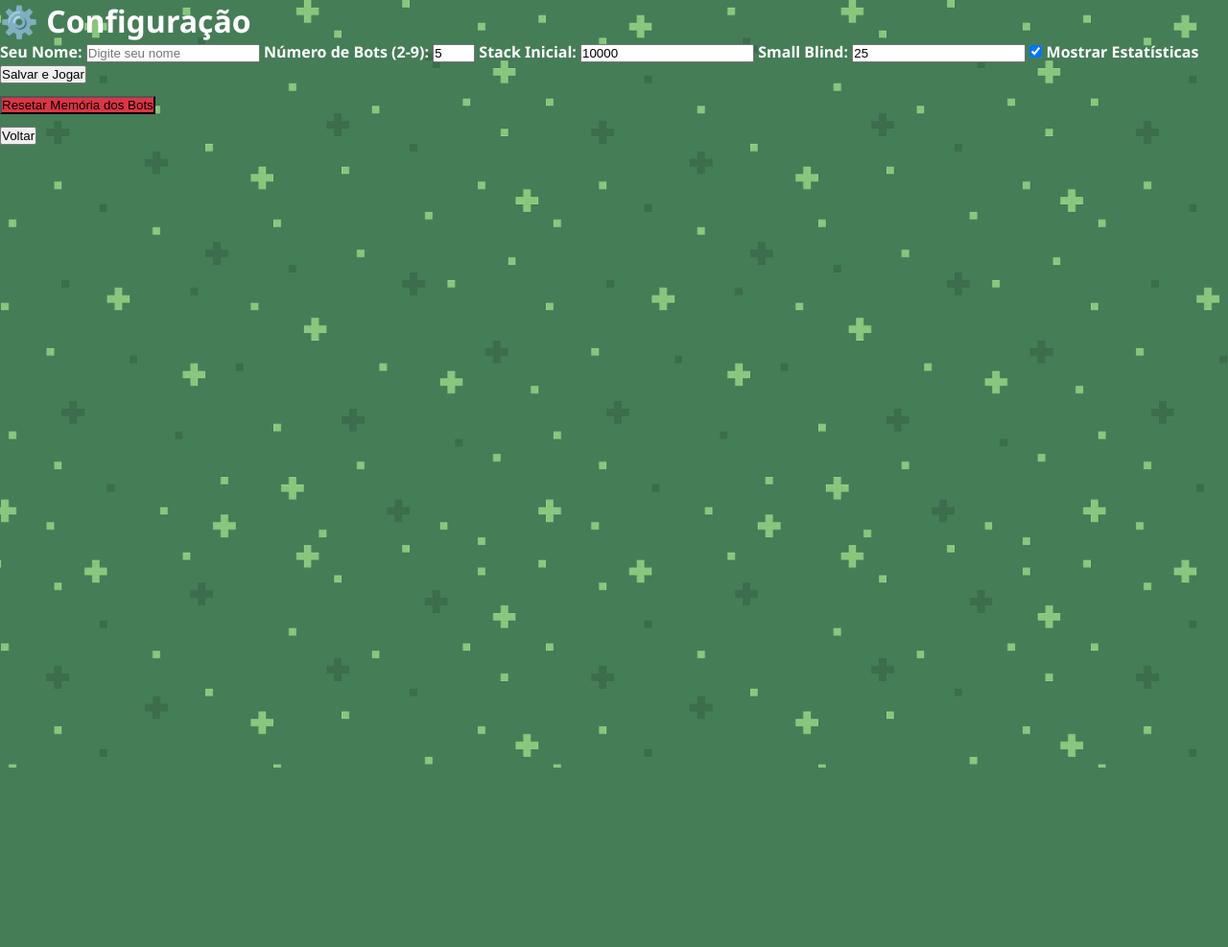
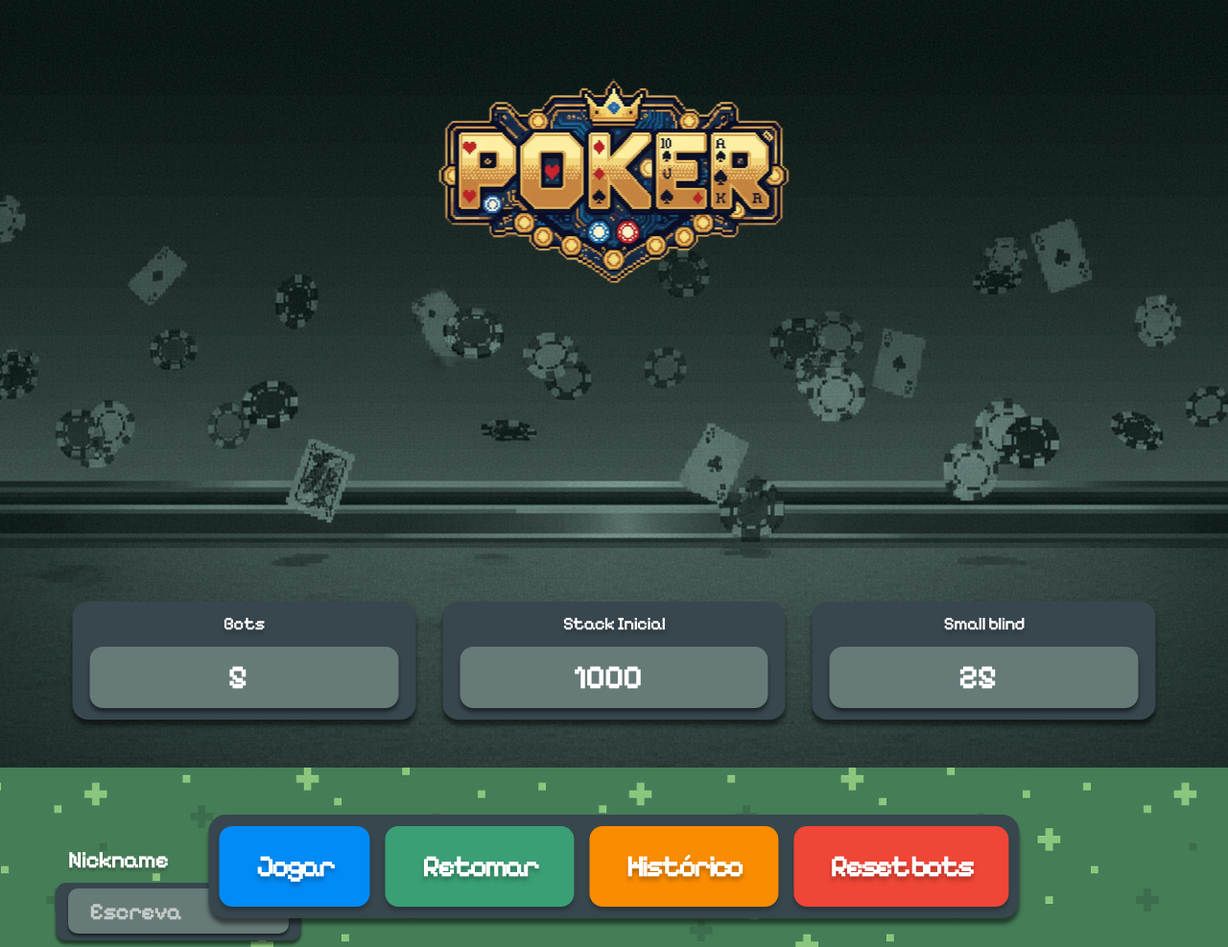
Before and after one commit to crsthn-slv/poker-game, a Flask app: page /config.html in a window 1280 px wide. Shown: the whole page at 96% size. Before the commit the page ends 800 px from the top, so only its background shows below. Run offline with Flask 3, Linux system fonts and the light colour scheme.

Commit message:
Implementa UI da página de configuração conforme Figma
- Adiciona layout completo da página de configuração
- Implementa logo centralizada, campos de configuração e botões
- Adiciona campo de nickname no canto inferior esquerdo
- Implementa botões: Jogar, Retomar, Histórico e Reset Bots
- Remove checkbox de estatísticas
- Usa fonte Pixelify Sans em todos os elementos
- Adiciona background bg config.png
- Logo reduzida em 50% e centralizada
- Otimizações de CSS com valores fixos em rem

```diff
--- a/web/css/style.css
+++ b/web/css/style.css
@@ -22,7 +22,7 @@
 }
 
 body {
-    font-family: 'Rajdhani', 'Segoe UI', Tahoma, Geneva, Verdana, sans-serif;
+    font-family: 'Pixelify Sans', sans-serif;
     background: url('../images/background.png') no-repeat center center fixed;
     background-size: cover;
     color: var(--text-primary);
@@ -84,7 +84,6 @@ body {
     border-radius: 8px;
     padding: 8px 16px;
     color: var(--text-primary);
-    font-family: 'Rajdhani', sans-serif;
     font-weight: 700;
     font-size: 16px;
     cursor: pointer;
@@ -382,7 +381,6 @@ body {
     text-align: center;
     font-size: 24px;
     font-weight: 700;
-    font-family: 'Rajdhani', sans-serif;
     text-shadow: 0px 2px 4px rgba(0, 0, 0, 0.5);
     z-index: 2000;
     box-shadow: 0px 4px 8px rgba(0, 0, 0, 0.3);
@@ -663,7 +661,6 @@ body {
     border-radius: 14px;
     font-size: 45px;
     font-weight: 700;
-    font-family: 'Rajdhani', sans-serif;
     color: var(--text-primary);
     text-shadow: 0px 4px 4px rgba(0, 0, 0, 0.25);
     letter-spacing: -2.25px;
@@ -780,7 +777,6 @@ body {
     }
 }
     font-weight: 700;
-    font-family: 'Rajdhani', sans-serif;
     width: 120px;
     text-align: center;
 }
@@ -871,7 +867,6 @@ body {
     padding: 10px 24px;
     font-size: 24px;
     font-weight: 700;
-    font-family: 'Rajdhani', sans-serif;
     color: var(--text-primary);
     text-shadow: 0px 2px 2px rgba(0, 0, 0, 0.25);
     letter-spacing: -1.2px;
@@ -896,7 +891,6 @@ body {
     border: none;
     padding: 10px 20px;
     border-radius: 8px;
-    font-family: 'Rajdhani', sans-serif;
     font-weight: 700;
     font-size: 18px;
     cursor: pointer;
@@ -948,3 +942,243 @@ body {
         min-width: 100px;
     }
 }
+
+/* ============================================
+   PÁGINA DE CONFIGURAÇÃO
+   ============================================ */
+
+.config-page {
+    position: relative;
+    min-height: 100vh;
+    overflow: hidden;
+}
+
+.config-background {
+    position: fixed;
+    top: 0;
+    left: 0;
+    width: 100%;
+    height: 100%;
+    background: url('../images/bg%20config.png') no-repeat center center;
+    background-size: cover;
+    z-index: -1;
+}
+
+/* Logo */
+.config-logo-container {
+    position: absolute;
+    top: 3.875rem;
+    left: 50%;
+    transform: translateX(-50%);
+    width: 26.4375rem;
+    height: 14.9375rem;
+    display: flex;
+    align-items: center;
+    justify-content: center;
+    z-index: 1;
+}
+
+.config-logo {
+    max-width: 100%;
+    max-height: 100%;
+    object-fit: contain;
+}
+
+.config-logo-placeholder {
+    width: 100%;
+    height: 100%;
+    display: flex;
+    align-items: center;
+    justify-content: center;
+}
+
+.config-logo-text {
+    font-weight: 700;
+    font-size: 7.5rem;
+    color: var(--text-primary);
+    text-shadow: 0 0.25rem 0.25rem rgba(0, 0, 0, 0.25);
+    letter-spacing: -0.375rem;
+}
+
+/* Campos de Configuração */
+.config-fields-container {
+    position: absolute;
+    top: 39.1875rem;
+    left: 50%;
+    transform: translateX(-50%);
+    display: flex;
+    gap: 1.75rem;
+    width: 70.5625rem;
+    z-index: 1;
+}
+
+.config-field {
+    flex: 1;
+    display: flex;
+    flex-direction: column;
+    min-width: 0;
+}
+
+.config-input-wrapper {
+    width: 100%;
+    background: #38474e;
+    border-radius: 1rem;
+    padding: 0.75rem 1.125rem;
+    box-shadow: 0 0.375rem 0.25rem rgba(0, 0, 0, 0.5);
+    display: flex;
+    flex-direction: column;
+    gap: 0.75rem;
+}
+
+.config-field-label {
+    font-weight: 600;
+    font-size: 1.1875rem;
+    color: var(--text-primary);
+    text-shadow: 0 0.25rem 0.25rem rgba(0, 0, 0, 0.25);
+    letter-spacing: -0.05rem;
+    text-align: center;
+    line-height: 1.2;
+}
+
+.config-input {
+    width: 100%;
+    background: #667a78;
+    border: none;
+    border-radius: 0.875rem;
+    padding: 0.6875rem 2rem;
+    font-family: 'Pixelify Sans', sans-serif;
+    font-weight: 700;
+    font-size: 2.1875rem;
+    color: var(--text-primary);
+    text-align: center;
+    letter-spacing: -0.109375rem;
+    box-shadow: 0 0.25rem 0.25rem rgba(0, 0, 0, 0.5);
+    outline: none;
+    transition: background 0.2s;
+}
+
+.config-input:focus {
+    background: #7a8d8b;
+}
+
+/* Nickname (canto inferior esquerdo) */
+.config-nickname-container {
+    position: absolute;
+    top: 55.0625rem;
+    left: 3.625rem;
+    width: 16rem;
+    height: 6.603875rem;
+    display: flex;
+    flex-direction: column;
+    gap: 0.531875rem;
+    z-index: 1;
+}
+
+.config-nickname-label {
+    font-weight: 700;
+    font-size: 1.55rem;
+    color: var(--text-primary);
+    text-shadow: 0 0.177rem 0.177rem rgba(0, 0, 0, 0.25);
+    letter-spacing: -0.0775rem;
+    padding: 0 0.8rem;
+}
+
+.config-nickname-input-wrapper {
+    width: 100%;
+    background: #38474e;
+    border-radius: 0.709rem;
+    padding: 0.4rem 0.8rem;
+    box-shadow: 0 0.266rem 0.177rem rgba(0, 0, 0, 0.5);
+}
+
+.config-nickname-input {
+    width: 100%;
+    height: 2.97rem;
+    background: #667a78;
+    border: none;
+    border-radius: 0.62rem;
+    padding: 0.5rem 1.4rem;
+    font-family: 'Pixelify Sans', sans-serif;
+    font-weight: 700;
+    font-size: 1.55rem;
+    color: var(--text-primary);
+    letter-spacing: -0.0775rem;
+    box-shadow: 0 0.177rem 0.177rem rgba(0, 0, 0, 0.5);
+    outline: none;
+    transition: background 0.2s;
+}
+
+.config-nickname-input::placeholder {
+    color: rgba(255, 255, 255, 0.6);
+}
+
+.config-nickname-input:focus {
+    background: #7a8d8b;
+}
+
+/* Botões de Ação */
+.config-buttons-container {
+    position: absolute;
+    top: 53.0625rem;
+    left: 50%;
+    transform: translateX(-50%);
+    display: flex;
+    flex-direction: row;
+    gap: 1rem;
+    align-items: center;
+    background: #38474e;
+    padding: 0.75rem 0.6875rem;
+    border-radius: 1.125rem;
+    box-shadow: 0 0.375rem 0.25rem rgba(0, 0, 0, 0.5);
+    z-index: 1;
+}
+
+.config-btn {
+    font-family: 'Pixelify Sans', sans-serif;
+    font-weight: 700;
+    border: none;
+    border-radius: 0.875rem;
+    cursor: pointer;
+    transition: all 0.2s;
+    box-shadow: 0 0.25rem 0.25rem rgba(0, 0, 0, 0.25);
+    color: var(--text-primary);
+    text-shadow: 0 0.25rem 0.25rem rgba(0, 0, 0, 0.25);
+    display: flex;
+    align-items: center;
+    justify-content: center;
+    white-space: nowrap;
+}
+
+.config-btn:hover {
+    transform: translateY(-0.125rem);
+    box-shadow: 0 0.375rem 0.5rem rgba(0, 0, 0, 0.3);
+}
+
+.config-btn:active {
+    transform: translateY(0);
+}
+
+.config-btn-play {
+    background: #018bf6;
+}
+
+.config-btn-resume {
+    background: #3a9f75;
+}
+
+.config-btn-history {
+    background: #fa8c01;
+}
+
+.config-btn-reset {
+    background: #ef4637;
+}
+
+.config-btn-play,
+.config-btn-resume,
+.config-btn-history,
+.config-btn-reset {
+    font-size: 2rem;
+    padding: 1.4375rem 2.4rem;
+    letter-spacing: -0.225rem;
+}
--- a/web/templates/config.html
+++ b/web/templates/config.html
@@ -4,40 +4,62 @@
     <meta charset="UTF-8">
     <meta name="viewport" content="width=device-width, initial-scale=1.0">
     <title>Configuração - Poker Game</title>
+    <link rel="preconnect" href="https://fonts.googleapis.com">
+    <link rel="preconnect" href="https://fonts.gstatic.com" crossorigin>
+    <link href="https://fonts.googleapis.com/css2?family=Pixelify+Sans:wght@400;500;600;700&display=swap" rel="stylesheet">
     <link rel="stylesheet" href="css/style.css">
 </head>
-<body>
-    <div class="container">
-        <h1>⚙️ Configuração</h1>
-        <div class="config-card">
-            <label for="playerName">Seu Nome:</label>
-            <input type="text" id="playerName" placeholder="Digite seu nome" maxlength="20">
+<body class="config-page">
+    <div class="config-background"></div>
 
-            <label for="playerCount">Número de Bots (2-9):</label>
-            <input type="number" id="playerCount" min="2" max="9" value="5">
+    <!-- Logo -->
+    <div class="config-logo-container">
+        <img src="/images/logo.png" alt="POKER Logo" class="config-logo" onerror="this.style.display='none'; this.nextElementSibling.style.display='block';">
+        <div class="config-logo-placeholder" style="display: none;">
+            <h1 class="config-logo-text">POKER</h1>
+        </div>
+    </div>
 
-            <label for="initialStack">Stack Inicial:</label>
-            <input type="number" id="initialStack" min="1000" value="10000">
+    <!-- Campos de Configuração -->
+    <div class="config-fields-container">
+        <div class="config-field">
+            <div class="config-input-wrapper">
+                <label class="config-field-label">Bots</label>
+                <input type="number" id="playerCount" class="config-input" min="2" max="9" value="5">
+            </div>
+        </div>
 
-            <label for="smallBlind">Small Blind:</label>
-            <input type="number" id="smallBlind" min="1" value="25">
+        <div class="config-field">
+            <div class="config-input-wrapper">
+                <label class="config-field-label">Stack Inicial</label>
+                <input type="number" id="initialStack" class="config-input" min="1000" value="1000">
+            </div>
+        </div>
 
-            <label for="statisticsVisible">
-                <input type="checkbox" id="statisticsVisible" checked>
-                Mostrar Estatísticas
-            </label>
-
-            <div class="form-group">
-                <button id="saveBtn" class="btn btn-primary">Salvar e Jogar</button>
-            </div>
-            <div class="form-group" style="margin-top: 10px;">
-                <button id="resetMemoryBtn" class="btn btn-secondary" style="background-color: #dc3545;">Resetar Memória dos Bots</button>
-            </div>
-            <div class="form-group" style="margin-top: 10px;">
-                <button id="backBtn" class="btn btn-secondary">Voltar</button>
+        <div class="config-field">
+            <div class="config-input-wrapper">
+                <label class="config-field-label">Small blind</label>
+                <input type="number" id="smallBlind" class="config-input" min="1" value="25">
             </div>
         </div>
     </div>
+
+    <!-- Nickname (canto inferior esquerdo) -->
+    <div class="config-nickname-container">
+        <label class="config-nickname-label">Nickname</label>
+        <div class="config-nickname-input-wrapper">
+            <input type="text" id="playerName" class="config-nickname-input" placeholder="Escreva" maxlength="20">
+        </div>
+    </div>
+
+    <!-- Botões de Ação -->
+    <div class="config-buttons-container">
+        <button id="playBtn" class="config-btn config-btn-play">Jogar</button>
+        <button id="resumeBtn" class="config-btn config-btn-resume">Retomar</button>
+        <button id="historyBtn" class="config-btn config-btn-history">Histórico</button>
+        <button id="resetBotsBtn" class="config-btn config-btn-reset">Reset bots</button>
+    </div>
+
     <script src="js/config.js"></script>
 </body>
 </html>
```
Also changed, not shown: web/js/config.js (+45 -23 lines), images/bg config.png (added), images/logo.png (added).
